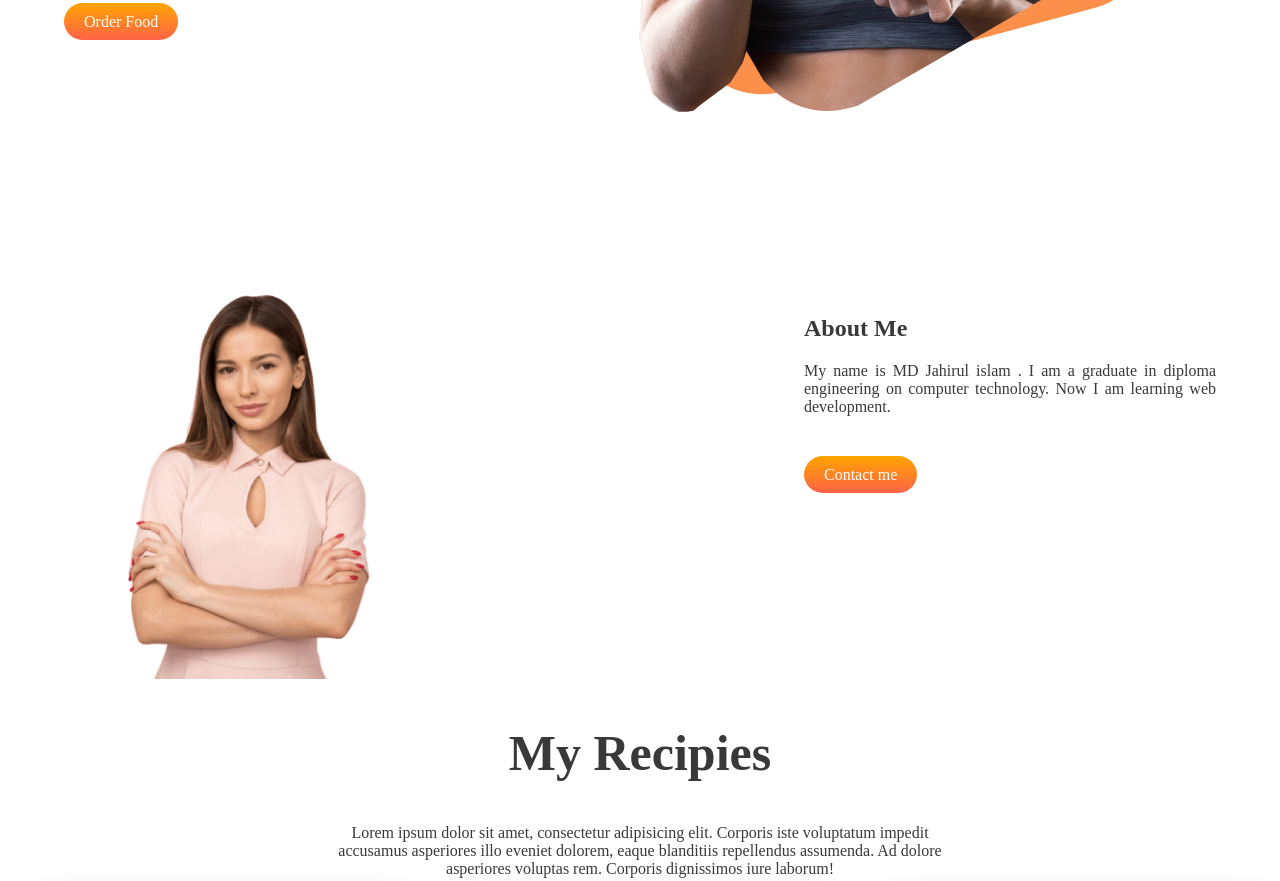
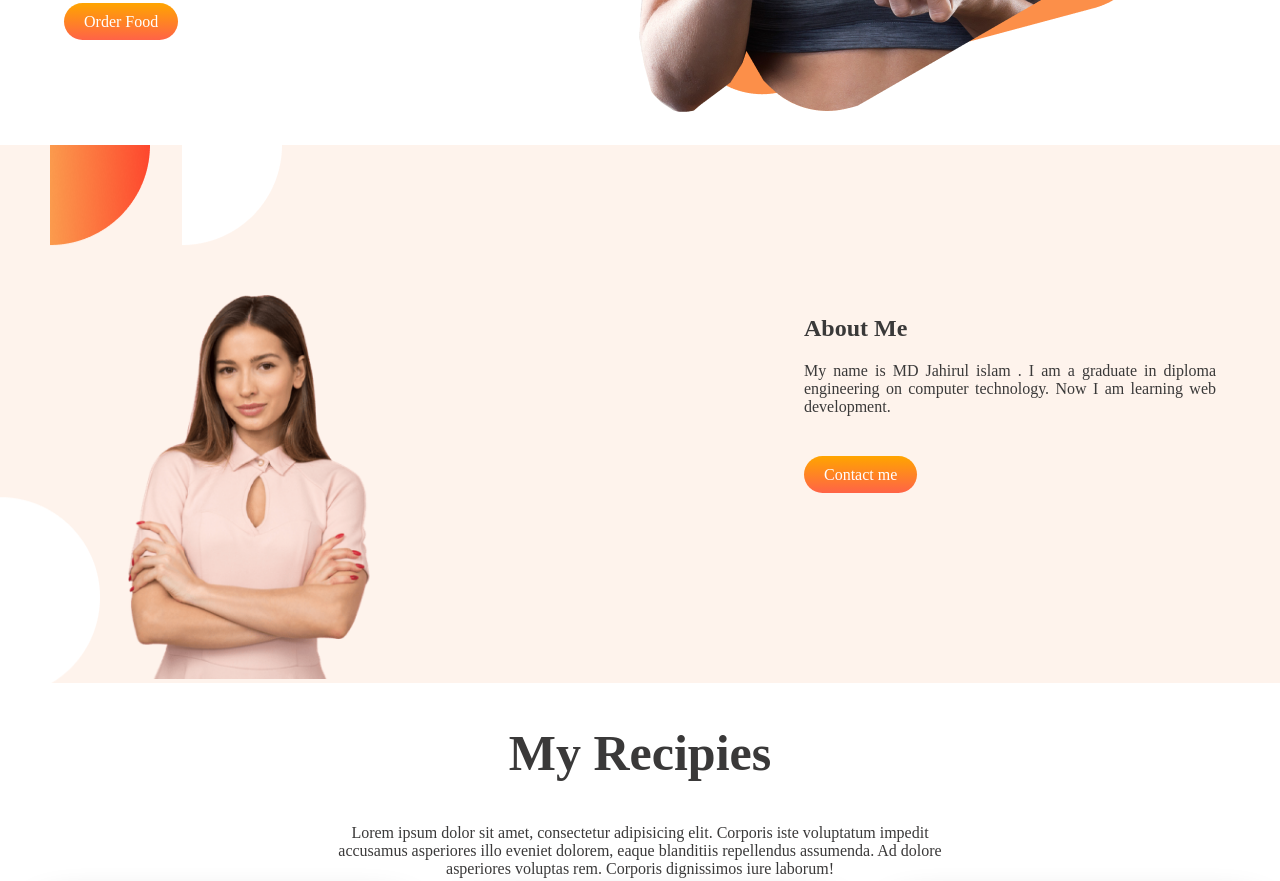
Before and after one commit to jahir11/food-network, a plain HTML site: page index.html in a window 1280 px wide. Shown: the part 671-1552 px from the top of the page. Drawn offline with Linux system fonts and the light colour scheme; the site is published under a folder, as on GitHub Pages, so addresses that start at the root find nothing; a web font is replaced by a local one.

Commit message:
image added

```diff
--- a/css/style.css
+++ b/css/style.css
@@ -35,7 +35,7 @@ body {
 /* about section css */
 
 .about-section {
-  background-image: url(/images/shapes/7.png);
+  background-image: url(../images/shapes/7.png);
   background-repeat: no-repeat;
 }
 .about-container img {
```
